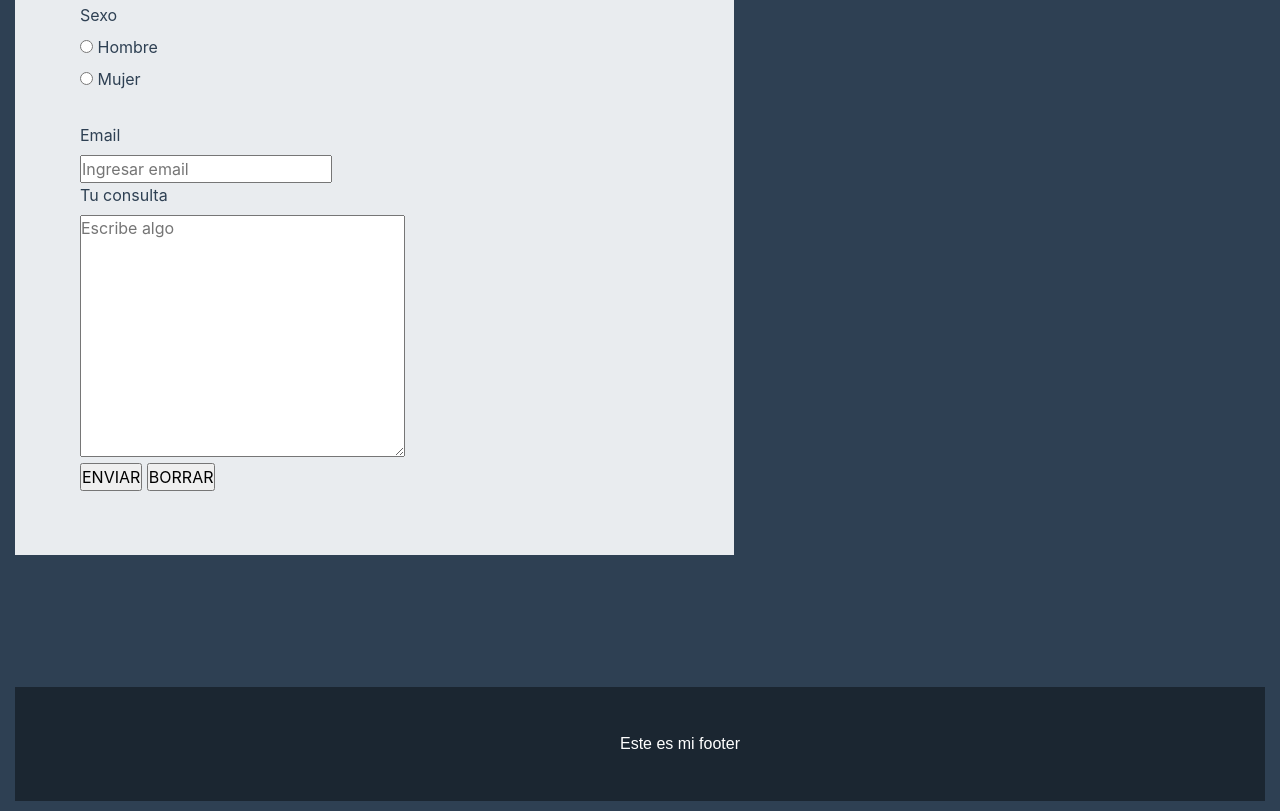
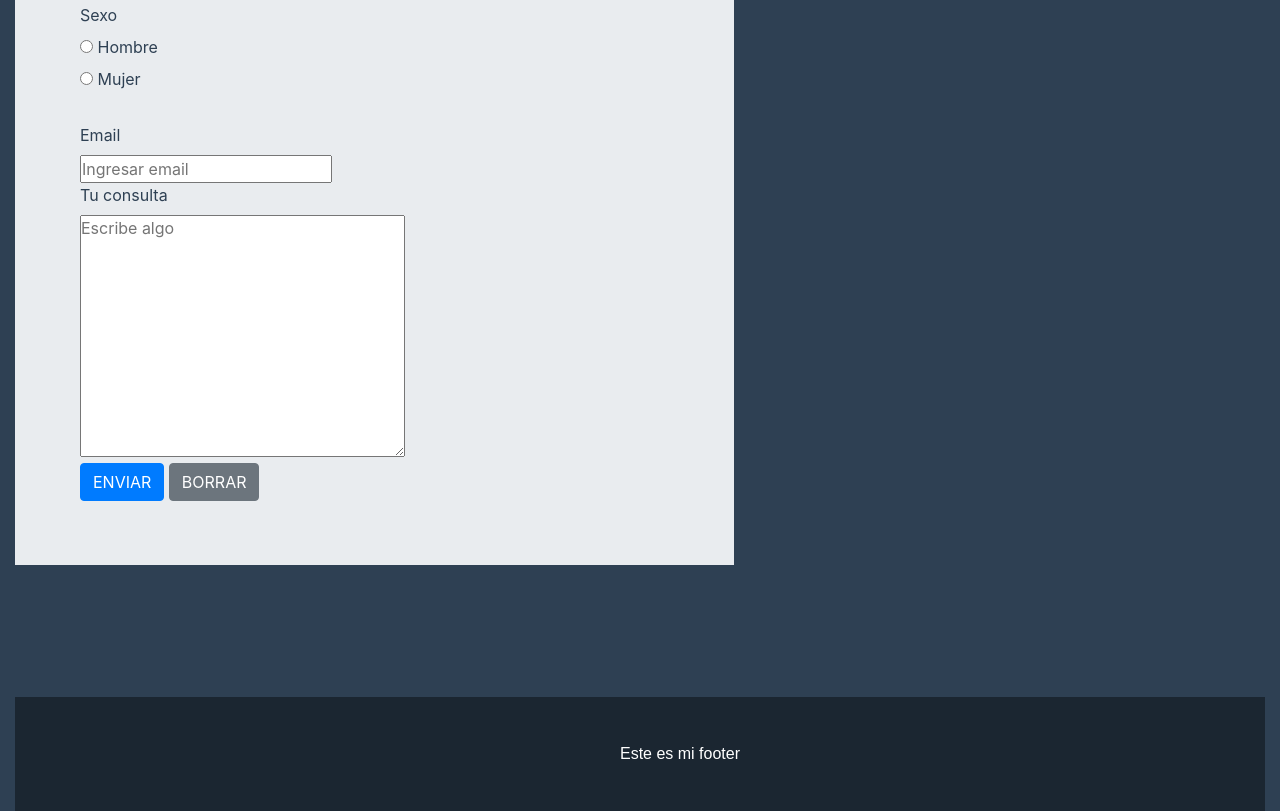
Before and after one commit to Benjakravcho/proyecto-final, a website: page assets/pages/contacto.html in a window 1280 px wide. Shown: the part 647-1458 px from the top of the page. Drawn offline with Linux system fonts and the light colour scheme.

Commit message:
modifique el contacto

```diff
--- a/assets/pages/contacto.html
+++ b/assets/pages/contacto.html
@@ -76,9 +76,8 @@
                     <textarea name="Tu consulta" id="comentarios" cols="30" rows="10" placeholder="Escribe algo"></textarea>
                 </div>
                 <div>
-                    <input type="submit" value="ENVIAR">
-                    <input type="reset" value="BORRAR">
-
+                    <input type="submit" class="btn btn-primary" value="ENVIAR">
+                    <input type="reset" class="btn btn-secondary" value="BORRAR">
                 </div>
             </fieldset>
         </form>
```
